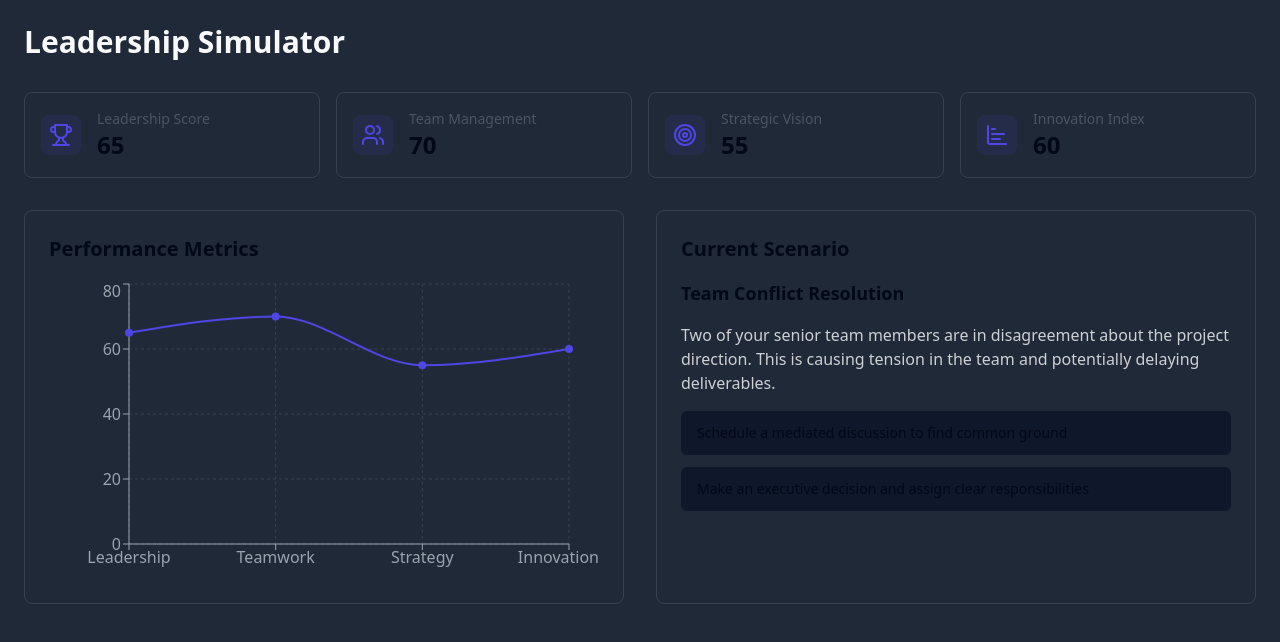
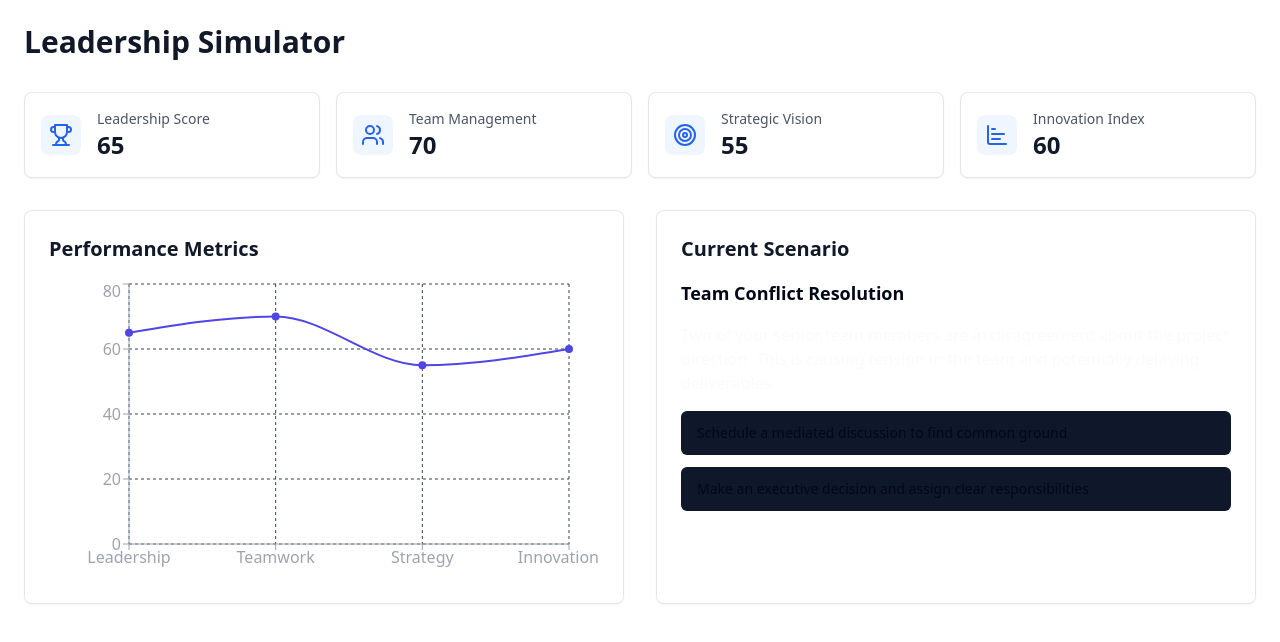
Before and after one commit to Manardson/leadership-labyrinth, a React (Vite) app: page / in a window 1280 px wide. Shown: the top 642 px of the page. Built offline with nearby package versions, Linux system fonts and the light colour scheme.

Commit message:
Update background color and remove database requirement
Changed the background color to white for better readability. Removed the need for a database and login functionality for the game.
[skip gpt_engineer]

```diff
--- a/src/components/GameDashboard.tsx
+++ b/src/components/GameDashboard.tsx
@@ -27,19 +27,19 @@ const GameDashboard = () => {
   ];
 
   return (
-    <div className="p-6 bg-game-background min-h-screen text-game-foreground animate-fade-in">
-      <h1 className="text-3xl font-bold mb-8">Leadership Simulator</h1>
+    <div className="p-6 bg-white min-h-screen text-gray-900 animate-fade-in">
+      <h1 className="text-3xl font-bold mb-8 text-gray-900">Leadership Simulator</h1>
 
       <div className="grid grid-cols-1 md:grid-cols-4 gap-4 mb-8">
         {statCards.map((stat) => (
-          <Card key={stat.title} className="p-4 bg-game-background border-game-border">
+          <Card key={stat.title} className="p-4 bg-white border-gray-200">
             <div className="flex items-center space-x-4">
-              <div className="p-2 bg-game-primary/10 rounded-lg">
-                <stat.icon className="w-6 h-6 text-game-primary" />
+              <div className="p-2 bg-blue-50 rounded-lg">
+                <stat.icon className="w-6 h-6 text-blue-600" />
               </div>
               <div>
-                <p className="text-sm text-game-muted">{stat.title}</p>
-                <p className="text-2xl font-bold">{stat.value}</p>
+                <p className="text-sm text-gray-600">{stat.title}</p>
+                <p className="text-2xl font-bold text-gray-900">{stat.value}</p>
               </div>
             </div>
           </Card>
@@ -47,15 +47,14 @@ const GameDashboard = () => {
       </div>
 
       <div className="grid grid-cols-1 lg:grid-cols-2 gap-8">
-        <Card className="p-6 bg-game-background border-game-border">
-          <h2 className="text-xl font-semibold mb-4">Performance Metrics</h2>
+        <Card className="p-6 bg-white border-gray-200">
+          <h2 className="text-xl font-semibold mb-4 text-gray-900">Performance Metrics</h2>
           <StatsChart stats={stats} />
         </Card>
 
-        <Card className="p-6 bg-game-background border-game-border">
-          <h2 className="text-xl font-semibold mb-4">Current Scenario</h2>
+        <Card className="p-6 bg-white border-gray-200">
+          <h2 className="text-xl font-semibold mb-4 text-gray-900">Current Scenario</h2>
           <ScenarioCard onDecision={(choice) => {
-            // Update stats based on decision
             setStats(prev => ({
               ...prev,
               leadership: Math.min(100, prev.leadership + (choice === 'A' ? 5 : -2)),
--- /dev/null
+++ b/src/tailwind.config.ts
@@ -0,0 +1,88 @@
+import type { Config } from "tailwindcss";
+
+export default {
+  darkMode: ["class"],
+  content: [
+    "./pages/**/*.{ts,tsx}",
+    "./components/**/*.{ts,tsx}",
+    "./app/**/*.{ts,tsx}",
+    "./src/**/*.{ts,tsx}",
+  ],
+  prefix: "",
+  theme: {
+    container: {
+      center: true,
+      padding: "2rem",
+      screens: {
+        "2xl": "1400px",
+      },
+    },
+    extend: {
+      colors: {
+        border: "hsl(var(--border))",
+        input: "hsl(var(--input))",
+        ring: "hsl(var(--ring))",
+        background: "hsl(var(--background))",
+        foreground: "hsl(var(--foreground))",
+        primary: {
+          DEFAULT: "hsl(var(--primary))",
+          foreground: "hsl(var(--foreground))",
+        },
+        secondary: {
+          DEFAULT: "hsl(var(--secondary))",
+          foreground: "hsl(var(--secondary-foreground))",
+        },
+        destructive: {
+          DEFAULT: "hsl(var(--destructive))",
+          foreground: "hsl(var(--destructive-foreground))",
+        },
+        muted: {
+          DEFAULT: "hsl(var(--muted))",
+          foreground: "hsl(var(--muted-foreground))",
+        },
+        accent: {
+          DEFAULT: "hsl(var(--accent))",
+          foreground: "hsl(var(--accent-foreground))",
+        },
+        card: {
+          DEFAULT: "hsl(var(--card))",
+          foreground: "hsl(var(--card-foreground))",
+        },
+        game: {
+          primary: "#4F46E5",
+          secondary: "#6366F1",
+          accent: "#818CF8",
+          background: "#FFFFFF",
+          foreground: "#1F2937",
+          muted: "#6B7280",
+          border: "#E5E7EB",
+        },
+      },
+      borderRadius: {
+        lg: "var(--radius)",
+        md: "calc(var(--radius) - 2px)",
+        sm: "calc(var(--radius) - 4px)",
+      },
+      keyframes: {
+        "accordion-down": {
+          from: { height: "0" },
+          to: { height: "var(--radix-accordion-content-height)" },
+        },
+        "accordion-up": {
+          from: { height: "var(--radix-accordion-content-height)" },
+          to: { height: "0" },
+        },
+        "fade-in": {
+          "0%": { opacity: "0", transform: "translateY(10px)" },
+          "100%": { opacity: "1", transform: "translateY(0)" },
+        },
+      },
+      animation: {
+        "accordion-down": "accordion-down 0.2s ease-out",
+        "accordion-up": "accordion-up 0.2s ease-out",
+        "fade-in": "fade-in 0.3s ease-out",
+      },
+    },
+  },
+  plugins: [require("tailwindcss-animate")],
+} satisfies Config;
```
